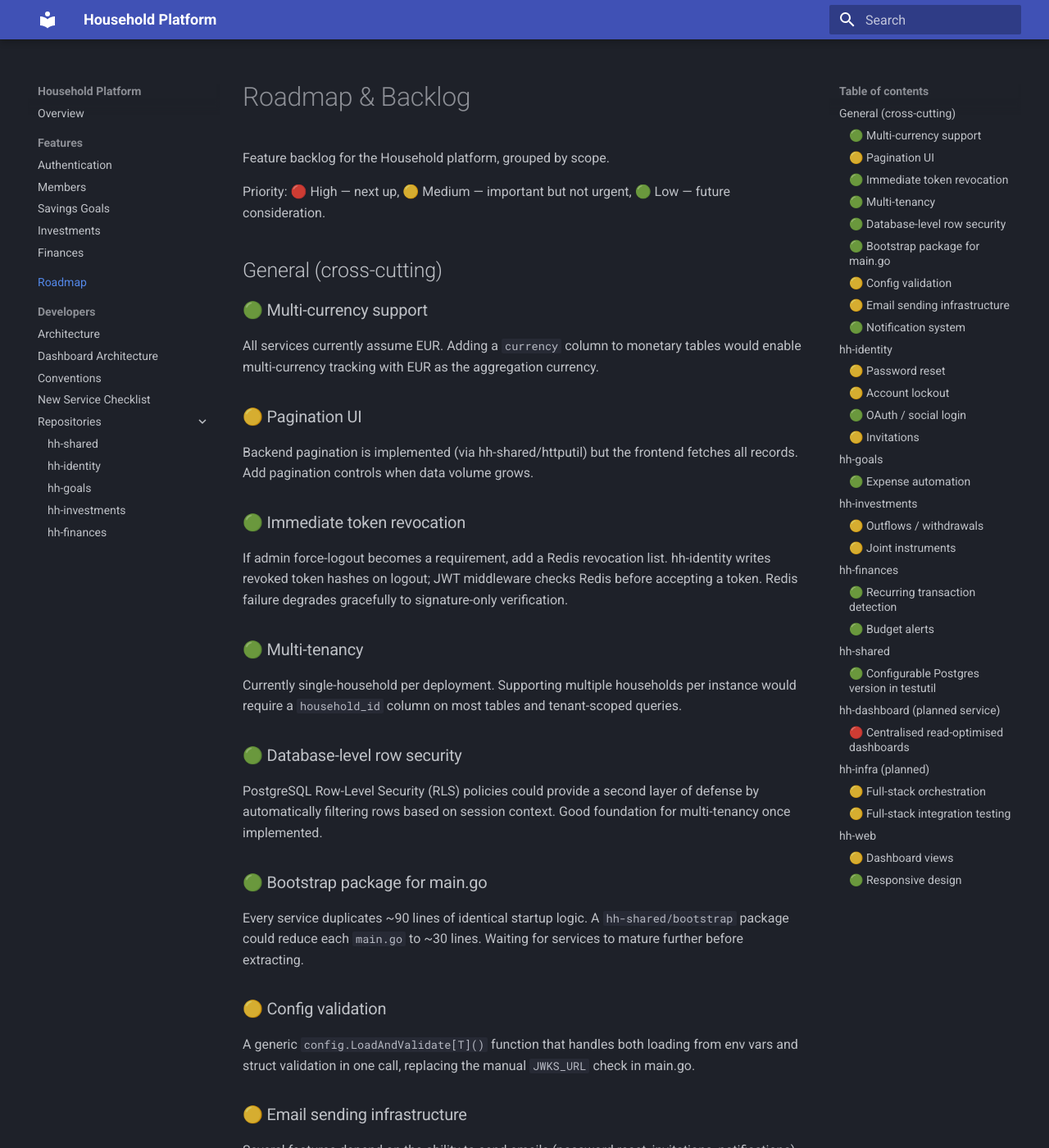
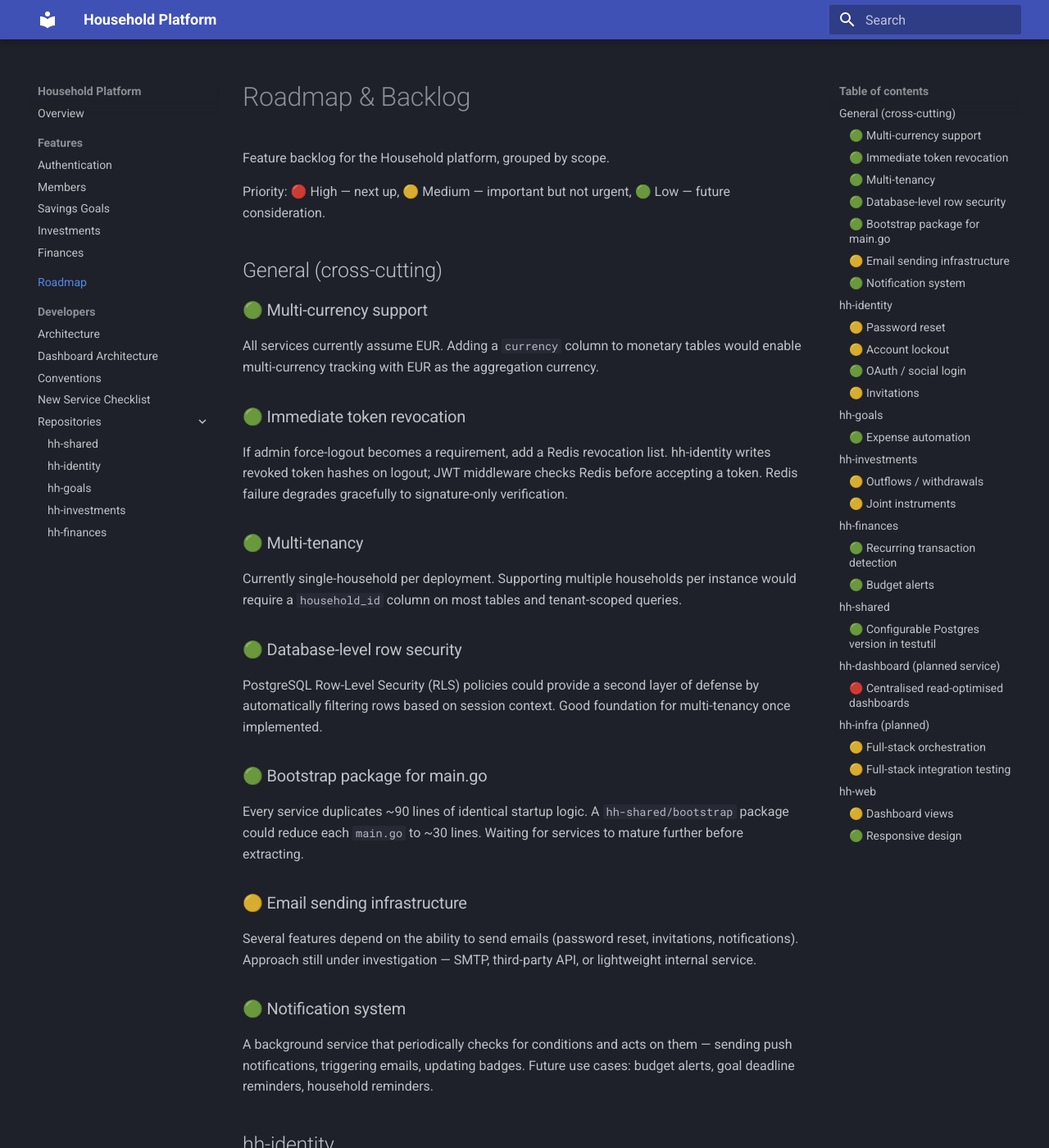
Before and after one commit to tiagorocha94/hh-docs, an MkDocs documentation site: the page built from docs/roadmap.md, in a window 1280 px wide and 1400 px high. Shown: the whole window at 82% size. Built offline with MkDocs 1.6.1 and Material for MkDocs 9.7.7, drawn with Linux system fonts in a browser that asks for light colours.

Commit message:
docs: remove completed roadmap items (pagination UI, config validation)

```diff
--- a/docs/roadmap.md
+++ b/docs/roadmap.md
@@ -10,10 +10,6 @@ Priority: 🔴 High — next up, 🟡 Medium — important but not urgent, 🟢
 All services currently assume EUR. Adding a `currency` column to monetary
 tables would enable multi-currency tracking with EUR as the aggregation
 currency.
-
-### 🟡 Pagination UI
-Backend pagination is implemented (via hh-shared/httputil) but the frontend
-fetches all records. Add pagination controls when data volume grows.
 
 ### 🟢 Immediate token revocation
 If admin force-logout becomes a requirement, add a Redis revocation list.
@@ -35,11 +31,6 @@ foundation for multi-tenancy once implemented.
 Every service duplicates ~90 lines of identical startup logic. A
 `hh-shared/bootstrap` package could reduce each `main.go` to ~30 lines.
 Waiting for services to mature further before extracting.
-
-### 🟡 Config validation
-A generic `config.LoadAndValidate[T]()` function that handles both loading
-from env vars and struct validation in one call, replacing the manual
-`JWKS_URL` check in main.go.
 
 ### 🟡 Email sending infrastructure
 Several features depend on the ability to send emails (password reset,
```
